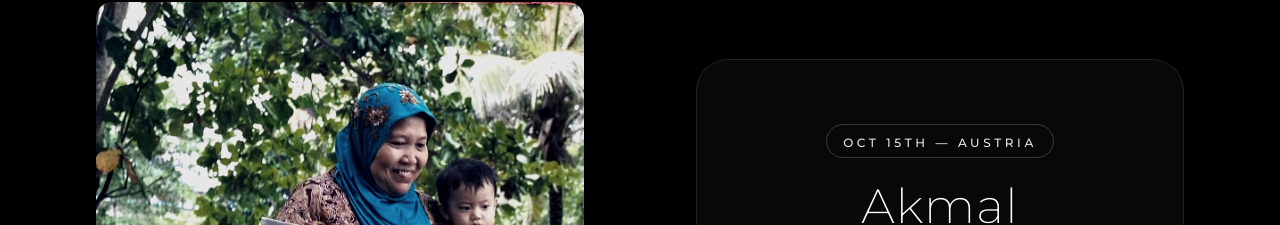
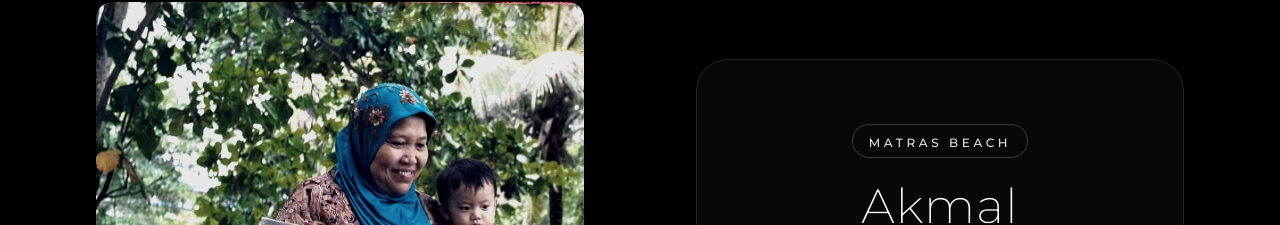
Before and after one commit to deayusts-ux/webakmal, a Next.js app: page /moments in a window 1280 px wide. Shown: the part 2056-2281 px from the top of the page. Built offline with nearby package versions, Linux system fonts and the light colour scheme; a web font is replaced by a local one.

Commit message:
Change Article 3 location to MATRAS BEACH

```diff
--- a/src/app/moments/page.tsx
+++ b/src/app/moments/page.tsx
@@ -202,7 +202,7 @@ export default function Moments() {
                             <div className="relative bg-white/[0.03] backdrop-blur-xl border border-white/10 shadow-[0_4px_30px_rgba(0,0,0,0.5)] p-8 md:p-16 rounded-[2rem] text-center">
                                 <div className="inline-block mb-6 px-4 py-1 border border-white/20 rounded-full">
                                     <span className="text-xs font-gallery-display font-medium tracking-[0.3em] uppercase text-white/90">
-                                        Oct 15th — Austria
+                                        MATRAS BEACH
                                     </span>
                                 </div>
                                 <h2 className="text-3xl md:text-5xl font-gallery-display font-extralight text-white mb-8 tracking-wide leading-tight">
```
